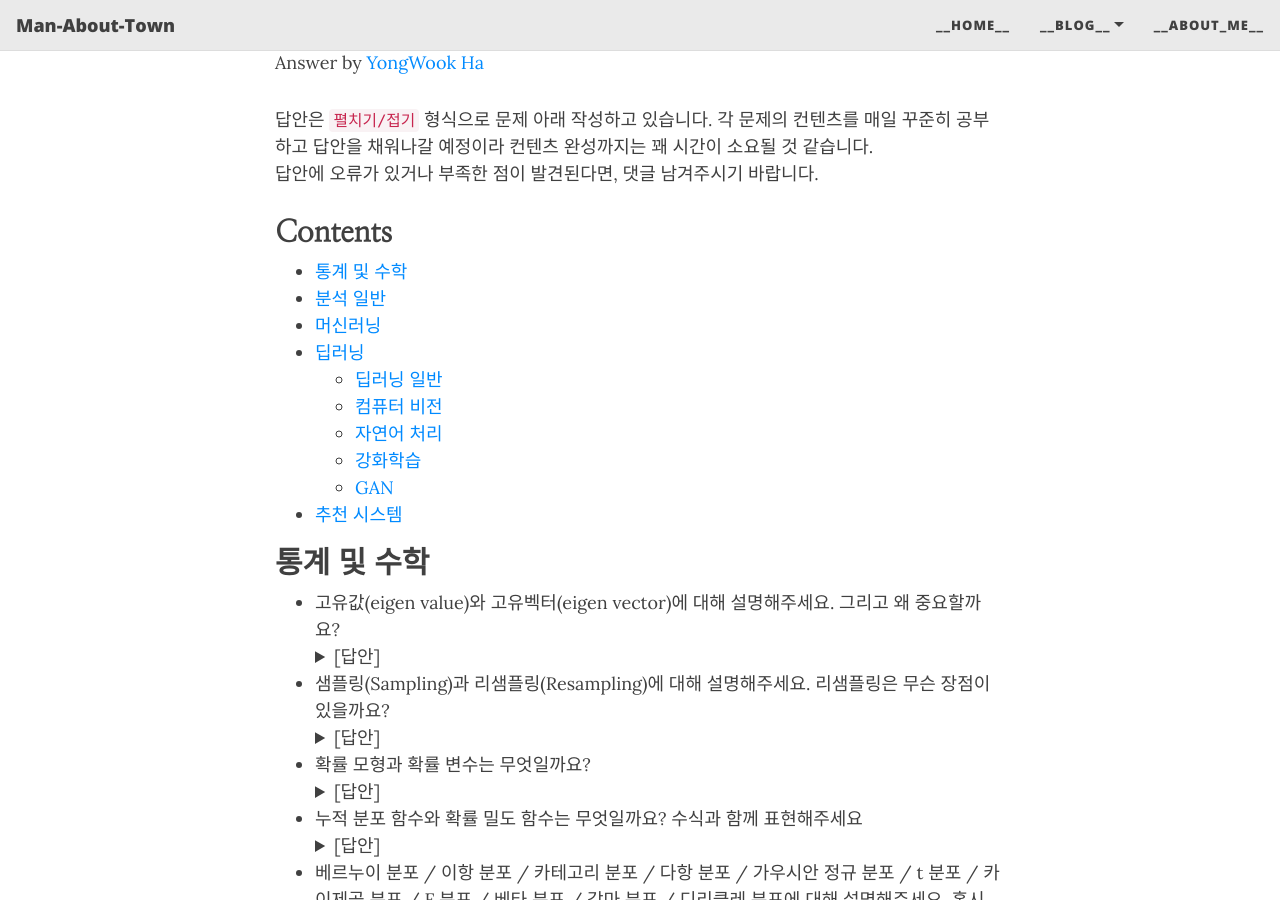
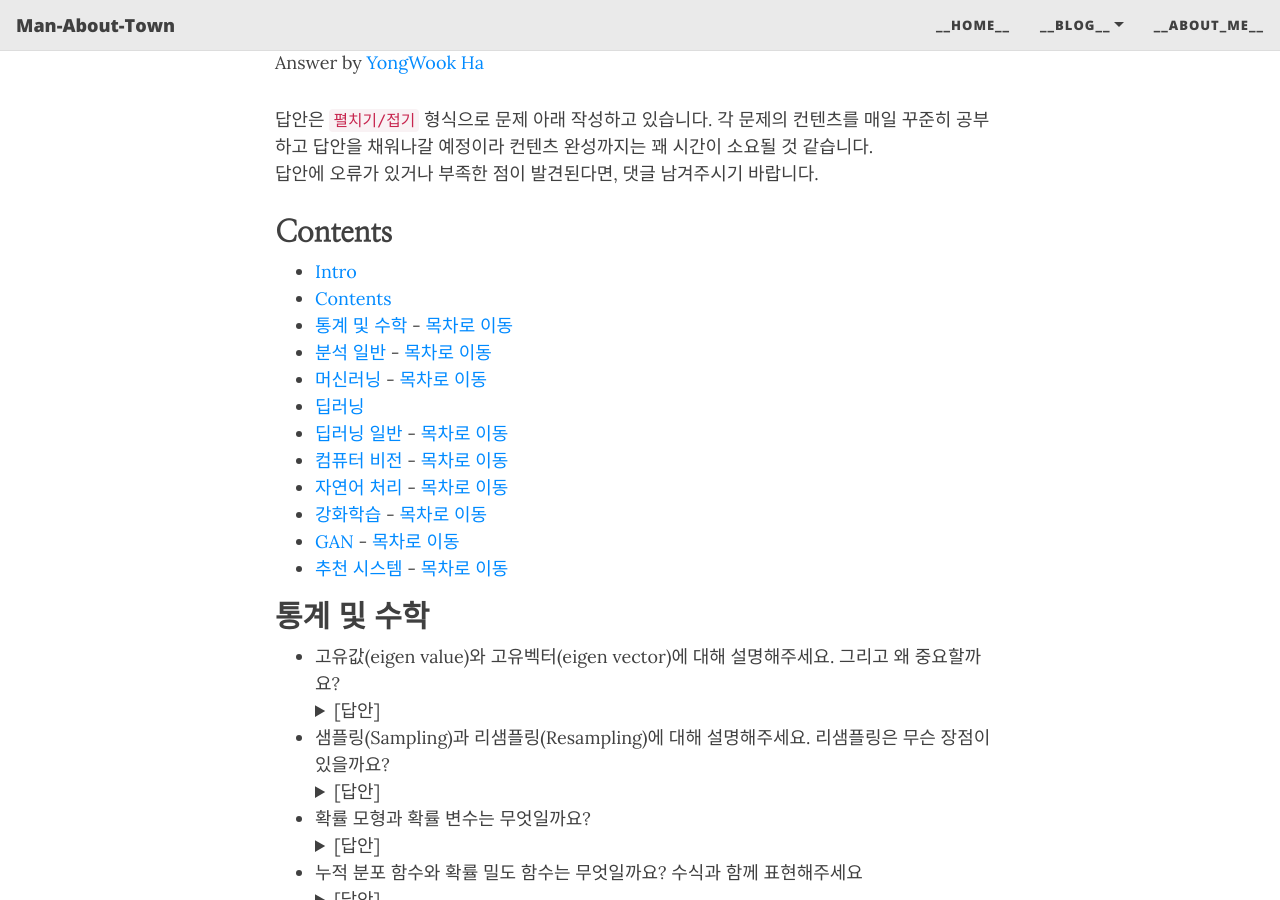
Before and after one commit to YongWookHa/yongwookha.github.io, a Jekyll site: the page built from collections/_MachineLearning/2021-01-29-Interview Question.md, in a window 1280 px wide and 900 px high, scrolled down 841 px. Built offline with Jekyll 4.4.1, drawn with Linux system fonts in a browser that asks for light colours; nearby versions of some CDN libraries; some web fonts are replaced; formulas are drawn with MathJax 3; comment, search, counter and statistics services are not loaded.

Commit message:
add contents

```diff
--- a/collections/_MachineLearning/2021-01-29-Interview Question.md
+++ b/collections/_MachineLearning/2021-01-29-Interview Question.md
@@ -22,16 +22,27 @@ Answer by [YongWook Ha](https://github.com/YongWookHa)
 
 ## Contents
 
+- [Intro](#intro)
+- [Contents](#contents)
 - [통계 및 수학](#통계-및-수학)
+      - [목차로 이동](#목차로-이동)
 - [분석 일반](#분석-일반)
+      - [목차로 이동](#목차로-이동-1)
 - [머신러닝](#머신러닝)
+      - [목차로 이동](#목차로-이동-2)
 - [딥러닝](#딥러닝)
-	- [딥러닝 일반](#딥러닝-일반)
-	- [컴퓨터 비전](#컴퓨터-비전)
-	- [자연어 처리](#자연어-처리)
-	- [강화학습](#강화학습)
-	- [GAN](#GAN)
+- [딥러닝 일반](#딥러닝-일반)
+      - [목차로 이동](#목차로-이동-3)
+- [컴퓨터 비전](#컴퓨터-비전)
+      - [목차로 이동](#목차로-이동-4)
+- [자연어 처리](#자연어-처리)
+      - [목차로 이동](#목차로-이동-5)
+- [강화학습](#강화학습)
+      - [목차로 이동](#목차로-이동-6)
+- [GAN](#gan)
+      - [목차로 이동](#목차로-이동-7)
 - [추천 시스템](#추천-시스템)
+      - [목차로 이동](#목차로-이동-8)
 
 
 ## 통계 및 수학
@@ -1030,10 +1041,22 @@ Answer by [YongWook Ha](https://github.com/YongWookHa)
     > 2. 2021년 현재 비교적 높은 성능을 보이는 BERT, ELECTRA 등의 Transformer기반 모델의 pre-trained Language Model을 구비한다.
     > 3. `1`에서 준비한 데이터 쌍을 이용하여 fine-tune 학습을 수행한다.
     > 4. REST API를 지원하는 web-framework를 이용하여 서비스를 구성한다.
-    > 5. Docker를 이용하여 container 빌드하여 서비스한다.
+    > 5. Dockerize하여 container로 서비스한다.
 
   </details>
 - 뉴스 기사를 주제별로 자동 분류하는 시스템을 어떻게 구축할까요?
+  <details markdown="1">
+    <summary>[답안]</summary>
+
+    > 1. 모델에 입력될 데이터와 결과 데이터를 pair하여 구성한다.
+    >    이 시스템의 경우 입력은 "기사 제목 텍스트"이 될 수도 있고, "기사 내용 텍스트"가 될 수도 있다.
+    > 2. 텍스트를 모델에 입력할 수 있는 형태로 변경하는 Embedding 방법을 선택한다.
+    > 3. NLP 모델을 선택하고 준비한 데이터를 이용하여 학습한다.
+    >    시계열 모델은 입력 데이터의 길이에 따라 선택한다. 비교적 짧은 길이의 기사 제목은 RNN 계열 모델로도 충분할 수 있고, 입력 길이가 긴 기사 내용의 경우, Transformer 기반 모델을 이용해야할 수도 있다.
+    > 4. 결과를 평가하고 필요 시, Keyword 기반 Machine Learning 모델과 앙상블한다.
+    > 5. API 구성 후 Dockerize하여 서비스한다.
+
+  </details>
 - Stop Words는 무엇일까요? 이것을 왜 제거해야 하나요?
 - 영화 리뷰가 긍정적인지 부정적인지 예측하기 위해 모델을 어떻게 설계하시겠나요?
 - TF-IDF 점수는 무엇이며 어떤 경우 유용한가요?
```
